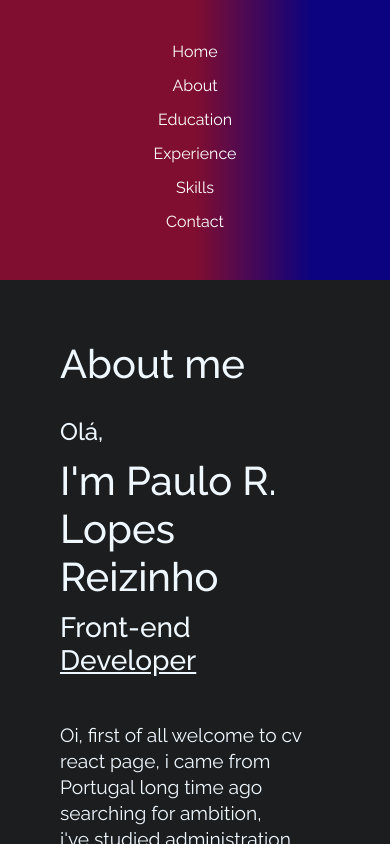
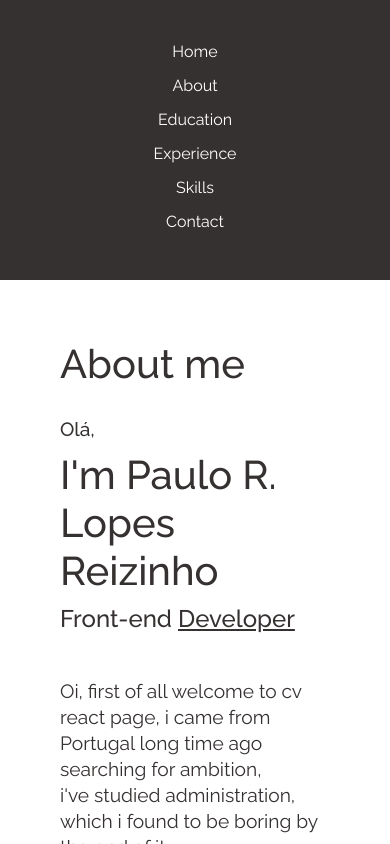
Before and after one commit to lordrichard6/reactCV, a React (Create React App) app: page /about in a window 390 px wide. Shown: the top 844 px of the page. Built offline with nearby package versions, Linux system fonts and the light colour scheme.

Commit message:
change colors

```diff
--- a/src/App.css
+++ b/src/App.css
@@ -15,7 +15,8 @@
 
 body {
   font-family: 'Raleway';
-  color: aliceblue;
+  color: #353130;
+  /* color: aliceblue; */
 }
 
 .App {
@@ -45,7 +46,8 @@ body {
 /* .condiv class is for the right side content */
 .condiv {
   padding: 100px;
-  background-color: #1B1D1E;
+  color: #353130;
+  /* background-color: #1B1D1E; */
   flex: var(--condiv-flex);
 }
 /* .condiv class is for the right side content */
@@ -53,8 +55,9 @@ body {
 nav {
   padding: 60px 30px 0 30px;
   flex: var(--sidebar-flex);
-  background: rgb(128, 14, 48);
-  background: linear-gradient(180deg, rgba(128, 14, 48,1) 50%, rgba(11, 3, 127,1) 80%);
+  background: #353130;
+  /* background: rgb(128, 14, 48); */
+  /* background: linear-gradient(180deg, rgba(128, 14, 48,1) 50%, rgba(11, 3, 127,1) 80%); */
 }
 
 nav ul {
@@ -124,14 +127,21 @@ p {
 
 /* education */
 .widecard {
+  color: white;
   border: 0px solid #9a9b9c;
+  background: #353130;
+  border-radius: 6px;
   display: flex;
   margin: 30px 0 30px 0;
 }
 
+.widecard a {
+  /* color: #353130; */
+}
+
 .widecard:hover {
-  color: aliceblue;
-  background-color: #181A1B;
+  /* background-color: #181A1B; */
+  background: #d4d5d6;
   box-shadow: 0 10px 20px rgba(0,0,0,0.19), 0 6px 6px rgba(0,0,0,0.23);
 }
 
@@ -142,6 +152,11 @@ p {
 
 .btn {
   margin-left: 10px;
+  background-color: #353130;
+}
+
+.btn:hover {
+  background-color: #929292;
 }
 
 .btn a {
@@ -150,7 +165,7 @@ p {
 }
 
 .btn a:hover {
-  color: gray;
+  color: #e4e4e4;
 }
 
 @media all and (max-width: 450px) {
@@ -160,14 +175,22 @@ p {
     --typing-font: 2rem;
   }
 
+  h3 {
+    font-size: 1.5rem;
+  }
+
+  h4 {
+    font-size: 1.2rem;
+  }
+
   .App {
     flex-direction: column;
   }
 
   nav {
     padding: 30px;
-    background: rgb(128, 14, 48);
-    background: linear-gradient(90deg, rgba(128, 14, 48,1) 50%, rgba(11, 3, 127,1) 80%);
+    /* background: rgb(128, 14, 48); */
+    /* background: linear-gradient(90deg, rgba(128, 14, 48,1) 50%, rgba(11, 3, 127,1) 80%); */
   }
 
   .condiv {
--- a/src/contents/Experience.js
+++ b/src/contents/Experience.js
@@ -6,7 +6,8 @@ class Experience extends Component {
     render() {
         return (
             <div className='condiv'>
-                <h1 className='subtopic'>Work Experience</h1>
+                <h1 className='subtopic'>Experience</h1>
+                <Widecard title='Portefolio page' link='https://www.pauloreizinho.com/' where='Portefolio'/>
                 <Widecard title='Front Dev Intern' link='https://feinheit.ch/' where='Feinheit' from='Aug 19' to='Jan 20' />
                 {/* <Widecard title='title' where='place' from='from' to='to' /> */}
             </div>
```
